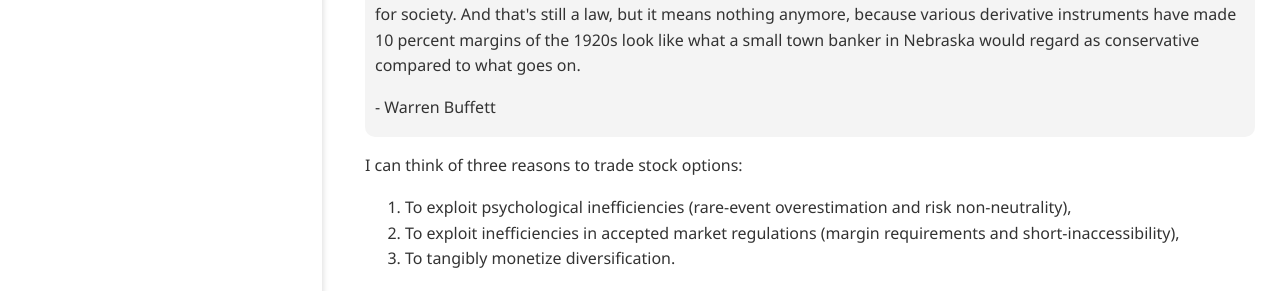
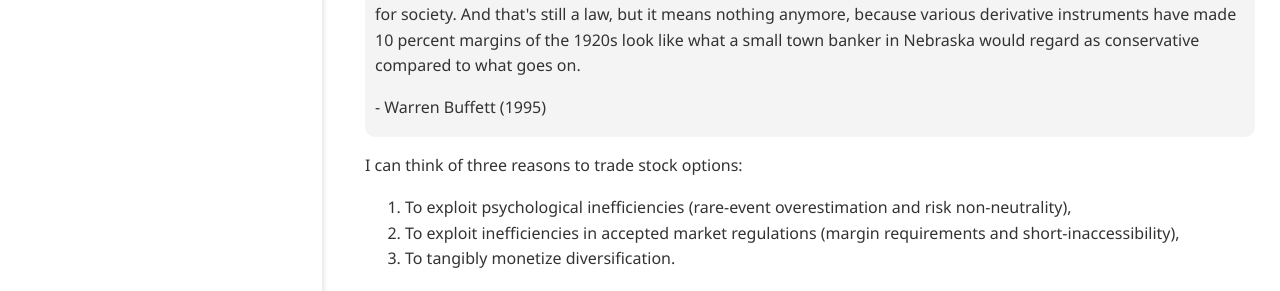
Before and after one commit to impuremaths/impuremaths.github.io, a Jekyll site: the page built from _posts/2020-02-22-why-trade-stock-options.md, in a window 1280 px wide and 900 px high. Shown: the part 313-604 px from the top of the window. Built offline with Jekyll 4.4.1, drawn with Linux system fonts in a browser that asks for light colours.

Commit message:
Update 2020-02-22-why-trade-stock-options.md

```diff
--- a/_posts/2020-02-22-why-trade-stock-options.md
+++ b/_posts/2020-02-22-why-trade-stock-options.md
@@ -5,7 +5,7 @@
 <div class="media">
   <p>In borrowing money on securities, the federal reserve of the US government decided many decades ago that society had an interest in limiting the degree to which people could use borrowed money in buying securities. They had the example of the 1920s with what was 10 percent margin. That was regarded as contributing to the great crash. So the government through the fed established margin requirements that said, "I don't care if you're John D. Rockefeller; you're going to have to put up 50 percent of the cost of buying your General Motor stock or whatever it may be." And they said that maybe Mr. Rockefeller doesn't need that, but society needs that. We don't want a bunch of people on thin margins gambling, essentially, in shares where the ripple effects can cause all sorts of problems for society. And that's still a law, but it means nothing anymore, because various derivative instruments have made 10 percent margins of the 1920s look like what a small town banker in Nebraska would regard as conservative compared to what goes on.</p>
 
-  <p>- Warren Buffett</p>
+  <p>- Warren Buffett (1995)</p>
 </div>
 
 I can think of three reasons to trade stock options:
```
